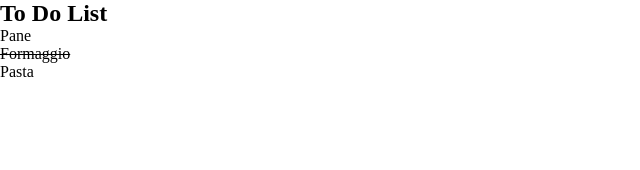
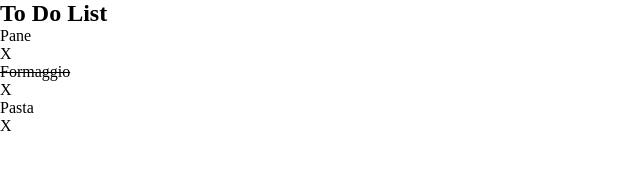
Before and after one commit to afablelorenz/vue-todolist, a plain HTML site: page index.html in a window 1280 px wide. Shown: the whole page, without its empty margins (0-640 px from the left). Drawn offline with nearby package versions, Linux system fonts and the light colour scheme.

Commit message:
milestone 2

```diff
--- a/index.html
+++ b/index.html
@@ -17,8 +17,9 @@
                 <h1>To Do List</h1>
                 <div>
                     <ul>
-                        <li v-for="(item,i) in toDoList" :class="(item.done === true) ? 'itemDone' : ''" @click="invertDone(i)">
-                            {{item.text}}
+                        <li v-for="(item,i) in toDoList">
+                            <p :class="(item.done === true) ? 'itemDone' : ''" @click="invertDone(i)">{{item.text}}</p>
+                            <p @click="removeTask(i)">X</p>
                         </li>
                     </ul>
                 </div>
--- a/js/script.js
+++ b/js/script.js
@@ -22,6 +22,9 @@ createApp({
     methods: {
         invertDone: function(index){
             this.toDoList[index].done = !this.toDoList[index].done;
+        },
+        removeTask: function(index){
+            this.toDoList.splice(index,1);
         }
     }
 }).mount('#app')
```
